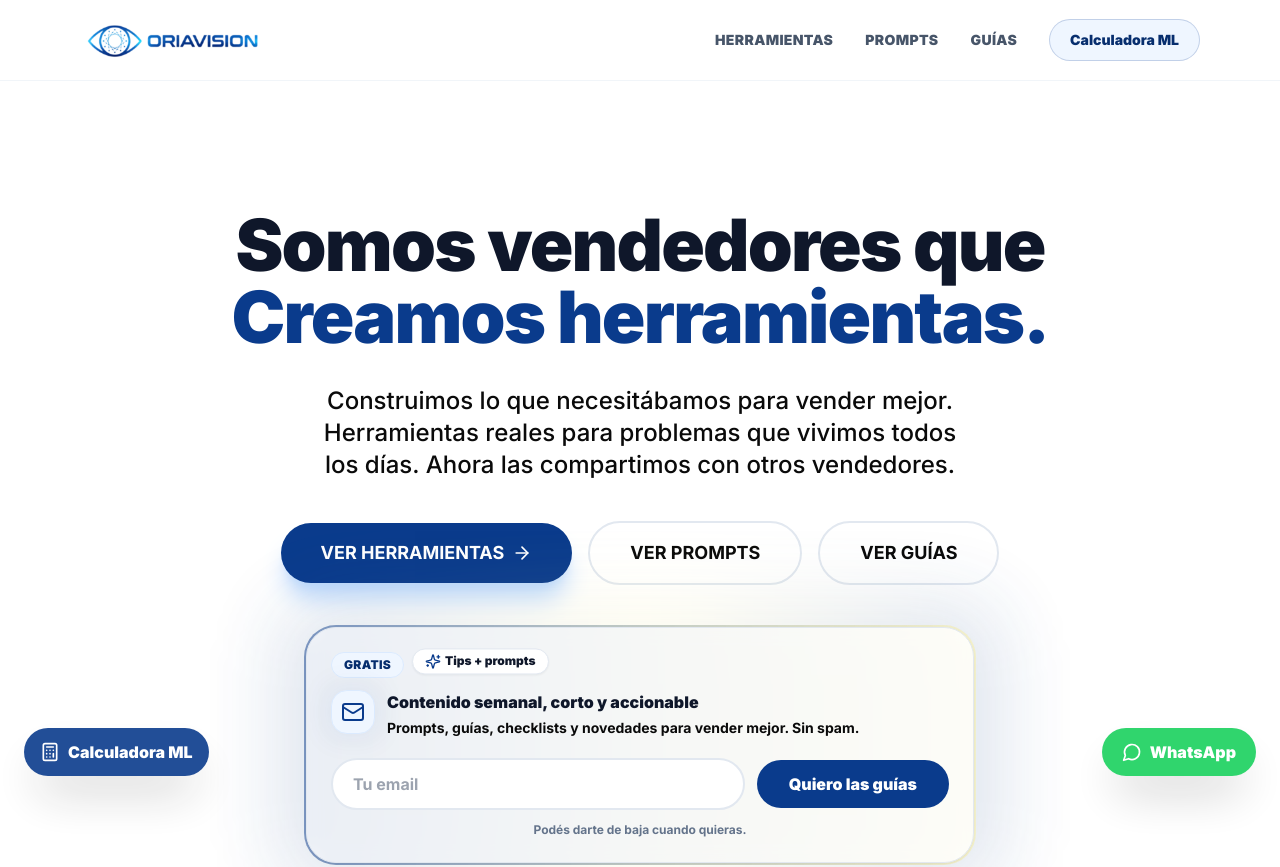
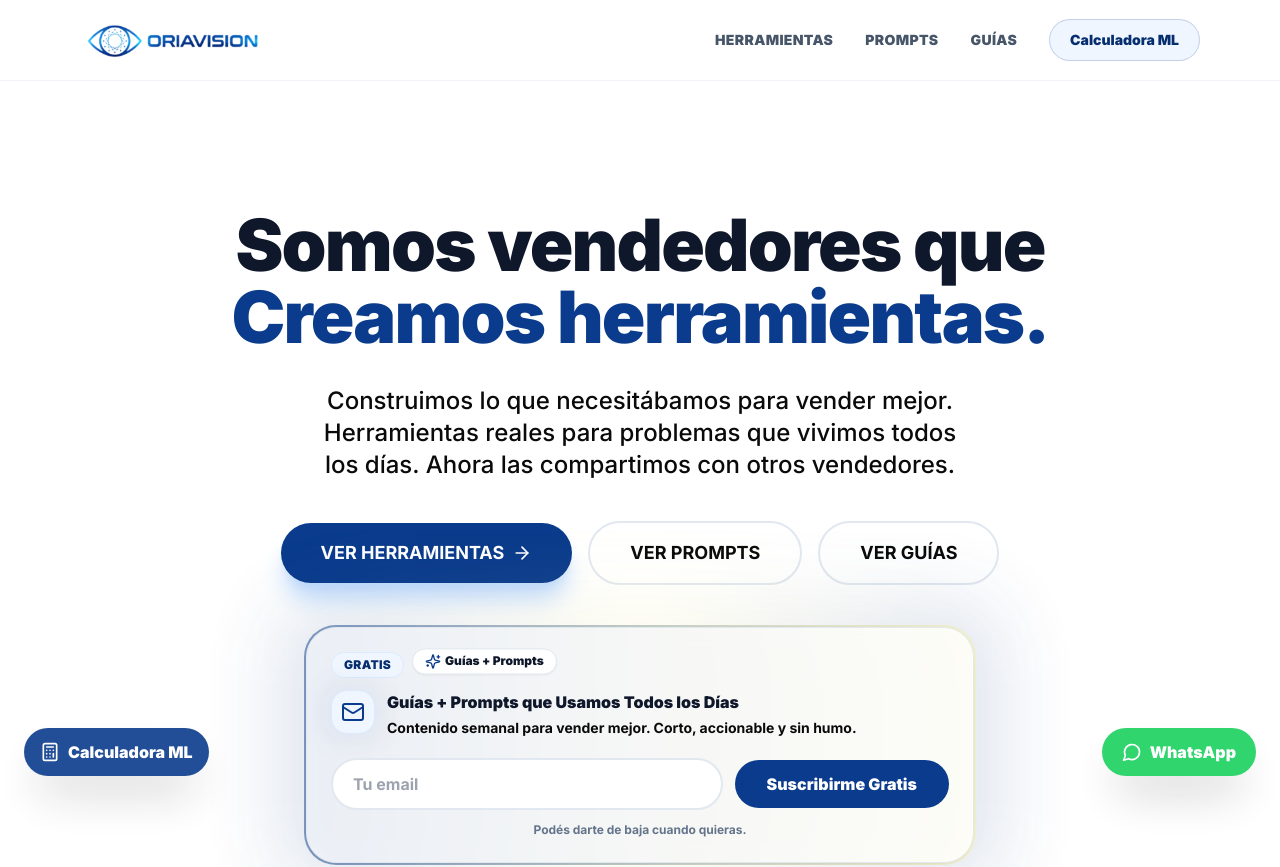
Before and after one commit to BengoDamian/oriavision-hub, a Next.js app: page / in a window 1280 px wide. Shown: the top 867 px of the page. Built offline with nearby package versions, Linux system fonts and the light colour scheme.

Commit message:
Update LeadMagnet.tsx

```diff
--- a/src/components/LeadMagnet.tsx
+++ b/src/components/LeadMagnet.tsx
@@ -42,7 +42,6 @@ export default function LeadMagnet() {
 
   return (
     <div className="mx-auto mt-10 max-w-2xl">
-      {/* Ring animado (sutil) + glow */}
       <div className="relative">
         <div className="pointer-events-none absolute -inset-6 rounded-[2.5rem] bg-gradient-to-r from-brand-600/20 via-yellow-200/20 to-brand-600/20 blur-2xl opacity-60 motion-reduce:opacity-40 animate-[pulseSoft_4.5s_ease-in-out_infinite] motion-reduce:animate-none" />
 
@@ -70,7 +69,7 @@ export default function LeadMagnet() {
                   {/* Badge flotante (sutil) */}
                   <span className="inline-flex items-center gap-1 rounded-full border border-slate-200 bg-white px-3 py-1 text-xs font-extrabold text-slate-900 shadow-sm motion-reduce:shadow-none animate-[float_4.2s_ease-in-out_infinite] motion-reduce:animate-none">
                     <Sparkles className="w-4 h-4 text-brand-600" />
-                    Tips + prompts
+                    Guías + Prompts
                   </span>
                 </div>
 
@@ -84,10 +83,10 @@ export default function LeadMagnet() {
 
                   <div>
                     <div className="text-sm sm:text-base font-extrabold text-slate-900">
-                      Contenido semanal, corto y accionable
+                      Guías + Prompts que Usamos Todos los Días
                     </div>
                     <p className="mt-1 text-sm font-semibold text-textBody">
-                      Prompts, guías, checklists y novedades para vender mejor. Sin spam.
+                      Contenido semanal para vender mejor. Corto, accionable y sin humo.
                     </p>
                   </div>
                 </div>
@@ -105,7 +104,6 @@ export default function LeadMagnet() {
                   className="w-full rounded-full border-2 border-slate-200 px-5 py-3 text-slate-900 font-semibold outline-none focus:border-brand-600 bg-white"
                   required
                 />
-                {/* mini ring pulsante al foco */}
                 <div className="pointer-events-none absolute inset-0 rounded-full ring-0 ring-brand-600/20 transition-all focus-within:ring-4" />
               </div>
 
@@ -114,7 +112,6 @@ export default function LeadMagnet() {
                 disabled={state === "loading"}
                 className="group relative rounded-full bg-brand-600 hover:bg-brand-700 px-8 py-3 text-white font-extrabold transition-colors disabled:opacity-60 overflow-hidden"
               >
-                {/* micro-shimmer del botón */}
                 <span className="pointer-events-none absolute inset-0 opacity-0 group-hover:opacity-100 transition-opacity">
                   <span className="absolute -left-1/2 top-0 h-full w-1/2 bg-gradient-to-r from-transparent via-white/30 to-transparent animate-[shine_2.2s_ease-in-out_infinite] motion-reduce:animate-none" />
                 </span>
@@ -123,7 +120,7 @@ export default function LeadMagnet() {
                   {state === "loading" && (
                     <span className="inline-block w-4 h-4 rounded-full border-2 border-white/40 border-t-white animate-spin" />
                   )}
-                  {state === "loading" ? "Sumando..." : "Quiero las guías"}
+                  {state === "loading" ? "Sumando..." : "Suscribirme Gratis"}
                 </span>
               </button>
             </form>
@@ -141,7 +138,6 @@ export default function LeadMagnet() {
         </div>
       </div>
 
-      {/* Keyframes (self-contained) */}
       <style jsx global>{`
         @keyframes borderFlow {
           0% {
```
